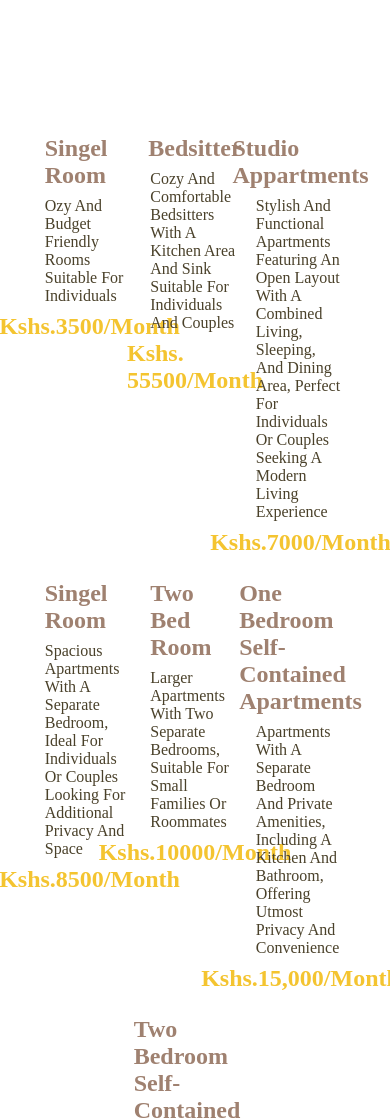
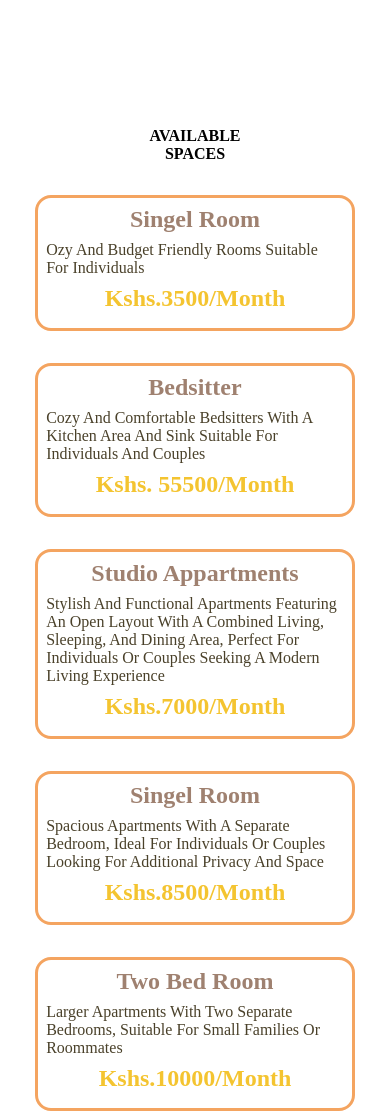
Before and after one commit to nathansungu/ubarnhaven, a website built with Vite: page index.html in a window 390 px wide. Shown: the part 780-1898 px from the top of the page. Built offline with nearby package versions, Linux system fonts and the light colour scheme.

Commit message:
added responsive functionality on available spaces

```diff
--- a/index.html
+++ b/index.html
@@ -1,9 +1,9 @@
-<!doctype html>
+<!DOCTYPE html>
 <html lang="en">
   <head>
     <meta charset="UTF-8" />
     <link rel="icon" type="image/svg+xml" href="/vite.svg" />
-    <link rel="stylesheet" href="./src/style.css">
+    <link rel="stylesheet" href="./src/style.css" />
     <link
       rel="stylesheet"
       href="https://cdnjs.cloudflare.com/ajax/libs/font-awesome/6.7.2/css/all.min.css"
@@ -39,18 +39,19 @@
             <li>About</li>
             <li>Contactus</li>
             <li>
-              <button>
-                Book viewing
-              </button>
+              <button>Book viewing</button>
             </li>
           </ul>
         </div>
       </div>
     </header>
-    <section class="hero-section">
-
-    </section>
-    <section class="spaces">
+    <section class="hero-section"></section>
+    <section class="spaces" id="spaces">
+      <div class="title">
+          <div class="main-title">available</div>
+          <div class="sub-title">spaces</div>
+      </div>
+      <div class="space-items">
         <div class="space-card">
           <h1 class="space-title">singel room</h1>
           <p>ozy and budget friendly rooms suitable for individuals</p>
@@ -58,33 +59,53 @@
         </div>
         <div class="space-card">
           <h1>bedsitter</h1>
-        <p>cozy and comfortable bedsitters with a kitchen area and sink suitable for individuals and couples</p>
+          <p>
+            cozy and comfortable bedsitters with a kitchen area and sink
+            suitable for individuals and couples
+          </p>
           <h2 class="price">Kshs. 55500/month</h2>
         </div>
         <div class="space-card">
           <h1>studio appartments</h1>
-        <p>Stylish and functional apartments featuring an open layout with a combined living, sleeping, and dining area, perfect for individuals or couples seeking a modern living experience </p>
+          <p>
+            Stylish and functional apartments featuring an open layout with a
+            combined living, sleeping, and dining area, perfect for individuals
+            or couples seeking a modern living experience
+          </p>
           <h2 class="price">Kshs.7000/month</h2>
         </div>
         <div class="space-card">
           <h1>singel room</h1>
-        <p>Spacious apartments with a separate bedroom, ideal for individuals or couples looking for additional privacy and space </p>
+          <p>
+            Spacious apartments with a separate bedroom, ideal for individuals
+            or couples looking for additional privacy and space
+          </p>
           <h2 class="price">Kshs.8500/month</h2>
         </div>
         <div class="space-card">
           <h1>two bed room</h1>
-        <p> Larger apartments with two separate bedrooms, suitable for small families or roommates </p>
+          <p>
+            Larger apartments with two separate bedrooms, suitable for small
+            families or roommates
+          </p>
           <h2 class="price">Kshs.10000/month</h2>
         </div>
         <div class="space-card">
-        <h1>one bedroom self-Contained apartments </h1>
-        <p>Apartments with a separate bedroom and private amenities, including a kitchen and bathroom, offering utmost privacy and convenience</p>
+          <h1>one bedroom self-Contained apartments</h1>
+          <p>
+            Apartments with a separate bedroom and private amenities, including
+            a kitchen and bathroom, offering utmost privacy and convenience
+          </p>
           <h2 class="price">Kshs.15,000/month</h2>
         </div>
         <div class="space-card">
           <h1>two bedroom self-Contained Apartments</h1>
-        <p>Apartments with two bedrooms and private amenities, providing ample space and comfort for families or larger households</p>
+          <p>
+            Apartments with two bedrooms and private amenities, providing ample
+            space and comfort for families or larger households
+          </p>
           <h2 class="price">Kshs.20, 000/month</h2>
+        </div>
       </div>
     </section>
 
@@ -95,7 +116,9 @@
       </div>
       <div class="amenity-class">
         <h1>free parking</h1>
-        <p class="exception">except for those living in single rooms and bedsitters</p>
+        <p class="exception">
+          except for those living in single rooms and bedsitters
+        </p>
       </div>
       <div class="amenity-class">
         <h1>on-site laundry</h1>
@@ -103,7 +126,9 @@
       </div>
       <div class="amenity-class">
         <h1>free gym</h1>
-        <p class="exception">except for those living in single rooms and bedsitters</p>
+        <p class="exception">
+          except for those living in single rooms and bedsitters
+        </p>
       </div>
       <div class="amenity-class">
         <h1>free swimming</h1>
@@ -121,9 +146,6 @@
         <h1>free wifi</h1>
         <p class="exception">except for those living in single rooms</p>
       </div>
-
-
     </section>
-
   </body>
 </html>
--- a/src/style.css
+++ b/src/style.css
@@ -60,6 +60,14 @@ body{
 
 
 }
+.menu-items button{
+  background-color: var(--saffron-color);
+
+}
+.menu-items button:hover{
+  transform: scale(1.2);
+  background-color: var(--terxiary-color);
+}
 
 @media screen and ( max-width:55.45em){
   .contacts{
@@ -107,8 +115,16 @@ body{
   background-repeat: no-repeat;
   height: 100vh;
 }
+.title{
+  justify-items: center;
+  text-transform: uppercase;
+  font-weight: 600;
+  margin-top: 1rem;
 
-.spaces{
+}
+
+
+.space-items{
   margin: 1rem;
   text-transform: capitalize;
   display: flex;
@@ -122,7 +138,9 @@ body{
   padding: .5rem;
   justify-items: center;
   align-items: center;
-
+  border: 3px solid var(--sandy-brown-color);
+  margin: 1rem;
+  border-radius: 1rem;
 }
 .spaces p {
   color: #4A412A;
@@ -135,6 +153,18 @@ body{
 .spaces h2{
   margin: .5rem;
   color: var(--saffron-color);
+
+}
+@media screen and (max-width:61.625em) {
+  .space-card{
+    width: 45%;
+  }
+
+}
+@media screen and (max-width:41.38em) {
+  .space-card{
+    width: 95%;
+  }
 
 }
 .available-amenities{
```
Lines whose indentation alone changed are shown as unchanged.
